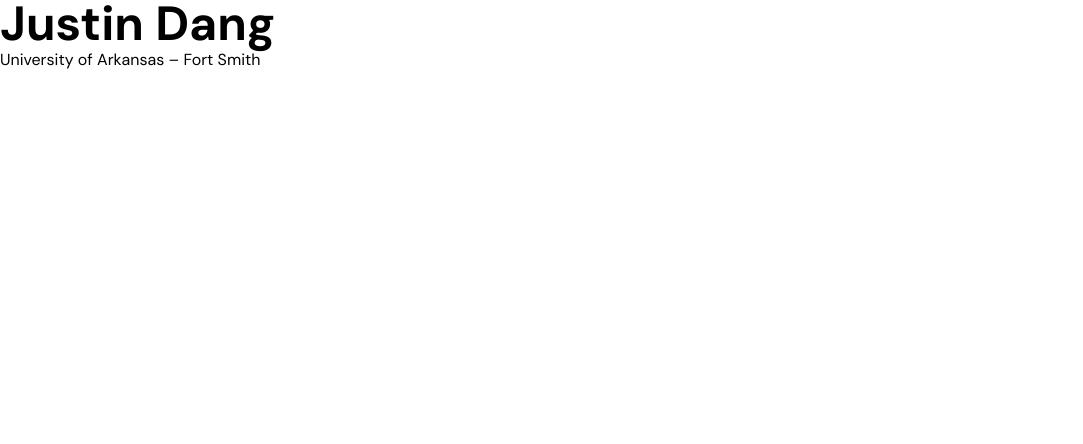
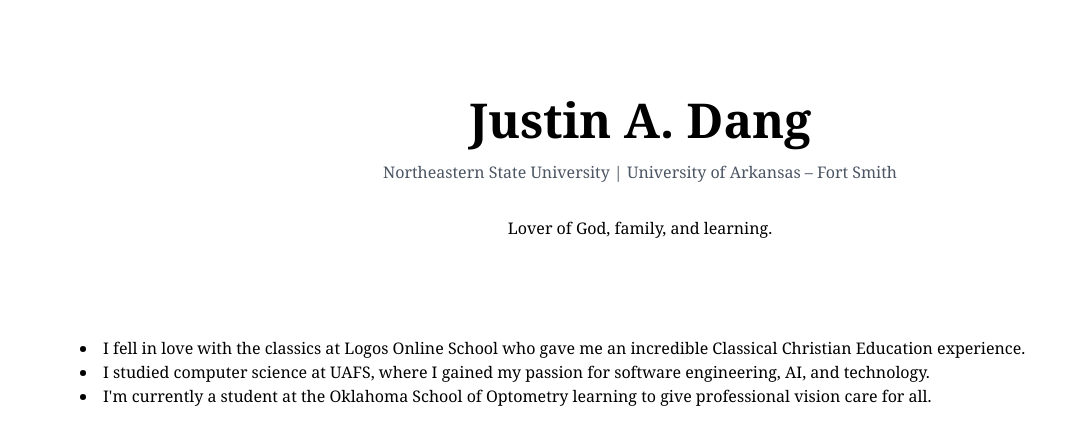
Before and after one commit to jdang00/jdang-site, a SvelteKit app: page / in a window 1280 px wide. Shown: the top 444 px of the page, without its empty margins (0-1083 px from the left). Built offline with nearby package versions, Linux system fonts and the light colour scheme.

Commit message:
added content

```diff
--- a/src/app.css
+++ b/src/app.css
@@ -9,5 +9,5 @@
 
 
 * {
-    font-family: 'DM Sans', sans-serif;
+    font-family: 'Noto Serif', serif;
 }
--- a/src/app.html
+++ b/src/app.html
@@ -1,18 +1,21 @@
 <!doctype html>
 <html lang="en">
+
 <head>
 	<meta charset="utf-8" />
 	<link rel="preconnect" href="https://fonts.googleapis.com" />
 	<link rel="preconnect" href="https://fonts.gstatic.com" crossorigin />
-		<link
-			href="https://fonts.googleapis.com/css2?family=DM+Sans:ital,opsz,wght@0,9..40,100..1000;1,9..40,100..1000&display=swap"
-			rel="stylesheet"
-		/>
+	<link rel="preconnect" href="https://fonts.googleapis.com">
+	<link rel="preconnect" href="https://fonts.gstatic.com" crossorigin>
+	<link href="https://fonts.googleapis.com/css2?family=Noto+Serif:ital,wght@0,100..900;1,100..900&display=swap"
+		rel="stylesheet">
 	<link rel="icon" href="%sveltekit.assets%/favicon.png" />
 	<meta name="viewport" content="width=device-width, initial-scale=1" />
 	%sveltekit.head%
 </head>
+
 <body data-sveltekit-preload-data="hover">
 	<div style="display: contents">%sveltekit.body%</div>
 </body>
+
 </html>
--- /dev/null
+++ b/src/lib/Nav.svelte
@@ -0,0 +1,5 @@
+<header>
+    <nav>
+
+    </nav>
+</header>
--- a/src/routes/+layout.svelte
+++ b/src/routes/+layout.svelte
@@ -1,10 +1,21 @@
 <script>
 	import '../app.css';
+	import Nav from '$lib/Nav.svelte';
 </script>
 
-<div class="relative flex flex-col max-w-[1400] mx-auto w-full text-sm sm:text-base min-h-screen">
-	<h1 class="text-5xl font-bold">Justin Dang</h1>
-	<p>University of Arkansas – Fort Smith</p>
+<Nav/>
+
+<div class="relative flex flex-col mx-auto text-center w-full my-24">
+	<h1 class="text-5xl font-bold">Justin A. Dang</h1>
+	<p class="mt-4 text-gray-600">Northeastern State University | University of Arkansas – Fort Smith</p>
+	<p class="mt-8">Lover of God, family, and learning.</p>
+
 </div>
 
+<ul class="list-disc list-inside mt-6 mx-20">
+	<li>I fell in love with the classics at Logos Online School who gave me an incredible Classical Christian Education experience.</li>
+	<li>I studied computer science at UAFS, where I gained my passion for software engineering, AI, and technology.</li>
+	<li>I'm currently a student at the Oklahoma School of Optometry learning to give professional vision care for all.</li>
+</ul>
+
 <slot />
```
Also changed, not shown: 1 other file (tests, documents, lock files or other folders). Lines whose indentation alone changed are shown as unchanged.
